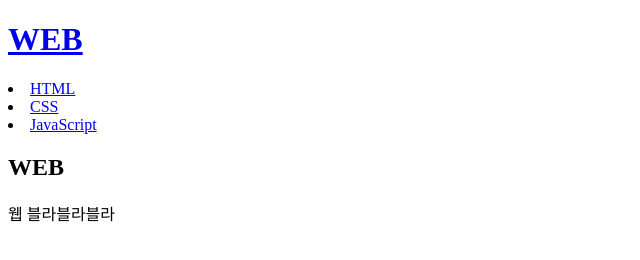
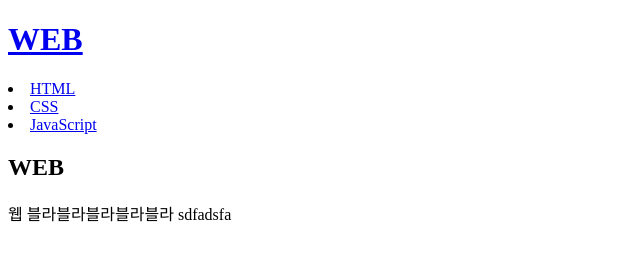
Before and after one commit to songminho91/first-project, a plain HTML site: page index.html in a window 1280 px wide. Shown: the whole page, without its empty margins (0-640 px from the left). Drawn offline with Linux system fonts and the light colour scheme.

Commit message:
fisrt commit

```diff
--- a/index.html
+++ b/index.html
@@ -10,7 +10,9 @@
     <li><a href="3.html">JavaScript</a></li>
     </ol>
     <h2>WEB</h2>
-    <p>웹 블라블라블라</p>
+    <p>웹 블라블라블라블라블라
+        sdfadsfa
+    </p>
   </body>
   </head>
   </html>
```
Also changed, not shown: 2.html (+2 -2 lines).
